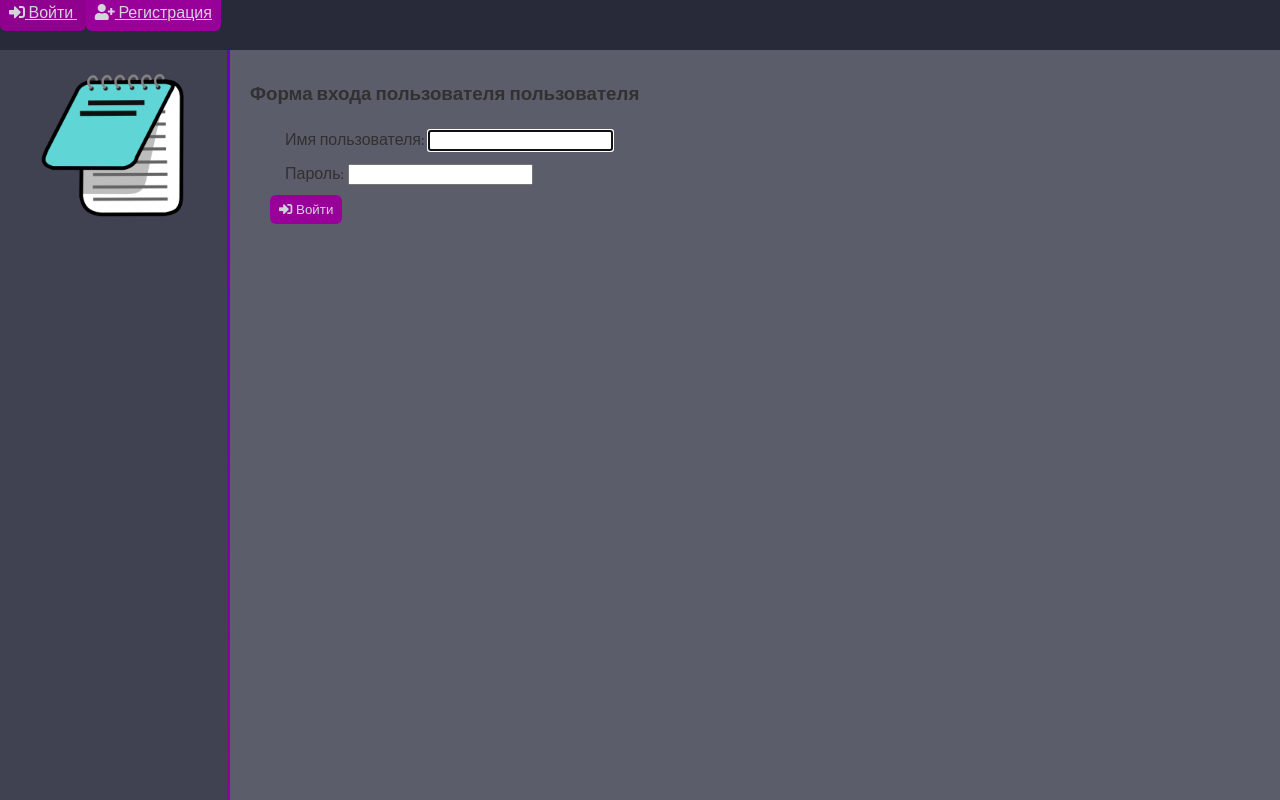
After one commit to SergeyLis82/django-notepad, a Django app: page /login in a window 1280 px wide. The commit adds this page. Run offline with Django 3.2, Linux system fonts and the light colour scheme; some libraries are stand-ins or nearby versions.

Commit message:
Update style

```diff
--- a/groups/models.py
+++ b/groups/models.py
@@ -1,4 +1,5 @@
 from django.db import models
+from django.contrib.auth.models import User
 from notes.models import Notes
 
 # Create your models here.
@@ -7,6 +8,7 @@ class NotesGroups(models.Model):
     groupdescription = models.TextField('Описание группы')
     date_create = models.DateTimeField('Дата создания', auto_now_add=True)
     date_update = models.DateTimeField('Дата обновления', null=True, blank=True)
+    group_owner = models.ForeignKey(User, on_delete=models.CASCADE, default=1, verbose_name="Владелец")
 
     def __str__(self):
         return self.groupname
--- a/main/static/main/css/main.css
+++ b/main/static/main/css/main.css
@@ -9,10 +9,55 @@ html, body {
     margin: 0 auto;
 }
 
+.django-ckeditor-widget {
+    margin-left: 10px;
+}
+
+.main-header {
+    background-color: #282A3A;
+    /*margin-top: 0px;*/
+    position: fixed;
+    top: 0;
+    width: 100%;
+    height: 50px;
+}
+
+.sitename {
+    width: 227px;
+    text-align: center;
+    font-size: 22px;
+    color: #9496A1;
+    position: absolute;
+    top: 50%;
+    transform: translate(0, -50%);
+    /*border: 1px solid green;*/
+}
+.user-panel {
+    position: absolute;
+    right: 0px;
+    top: 50%;
+    transform: translate(0, -50%);
+    margin-right: 20px;
+    padding: 0 10px;
+    /*border: 1px solid green;*/
+}
+.username {
+    float: left;
+    font-size: 22px;
+    color: #9496A1;
+    margin: 0px 10px;
+}
+
+.form-logout {
+    float: left;
+    margin: 0px 10px;
+}
+
 .wrapper {
     float: left;
     width: 227px;
     height: 100%;
+    top: 50px;
     position: fixed;
     overflow-x: hidden;
     background-color: #404252;
@@ -39,18 +84,18 @@ html, body {
 }
 
 .menuItem {
-    margin-top: 12px;
+    /*margin-top: 12px;*/
     font-size: 18px;
     font-weight: 100;
     text-align: center;
     list-style: none;
-    padding: 0 10px;
+    padding: 6px 10px;
     /*border: 1px solid green;*/
 }
 
 .menuItem .entry {
-    font-family: 'SF UI Display Heavy';
-    font-size: 25px;
+    /*font-family: 'SF UI Display Heavy';*/
+    /*font-size: 18px;*/
     padding-left: 30px;
 }
 
@@ -96,12 +141,15 @@ html, body {
 
 main {
     margin-left: 230px;
+    display: block;
+    padding: 60px 0px;
 
 }
 main .features {
     color: rgb(49, 49, 49);
     /*margin-top: 50px;*/
-    padding-top: 20px;
+    margin-left: 20px;
+    padding-top: 0px;
     padding-bottom: 20px;
     text-align: left;
     width: 970px;
--- a/main/templates/main/_layout.html
+++ b/main/templates/main/_layout.html
@@ -11,11 +11,37 @@
   <title>{% block title %}{% endblock %}</title>
 </head>
 <body>
+  <div class="main-header">
+    {% if user.is_authenticated %}
+    <div class="sitename">Notepad</div>
+    <div class="user-panel">
+      <div class="username">{{ user.username }}</div>
+      <form action="{% url 'main:logoutuser' %}" method="POST" class="form-logout">
+        {% csrf_token %}
+        <button type="submit" class="btn">
+          <i class="fas fa-sign-out-alt" aria-hidden="true"></i>
+          <span class="entry">Выход</span>
+        </button>
+      </form>
+    </div>
+    {% else %}
+    <a href="{% url 'main:loginuser' %}" class="btn">
+      <i class="fas fa-sign-in-alt"></i>
+      <span class="entry">Войти</span>
+    </a>
+    <a href="{% url 'main:signupuser' %}" class="btn">
+      <i class="fas fa-user-plus"></i>
+      <span class="entry">Регистрация</span>
+    </a>
+    {% endif %}
+  </div>
   <div class="wrapper">
     <div class="logo">
       <img src="{% static 'main/img/notepad_logo.png' %}" all="Лого">
     </div>
-    <div class="headermenu"><h3>Notepad</h3></div>
+    <!--<div class="headermenu"><h3>Notepad</h3></div>-->
+
+    {% if user.is_authenticated %}
     <menu class="menu">
       <li class="menuItem">
         <a href="{% url 'main:home' %}">
@@ -42,6 +68,10 @@
         </a>
       </li>
     </menu>
+    {% else %}
+    <menu class="menu">
+    </menu>
+    {% endif %}
   </div>
   <main>
     <div class="features">
--- /dev/null
+++ b/main/templates/main/loginuser.html
@@ -0,0 +1,14 @@
+{% extends 'main/_layout.html' %}
+
+{% block title %}{{ title }}{% endblock %}
+
+{% block content %}
+    <h3>{{ heading }}</h3>
+    <p>{{ content|linebreaksbr }}</p>
+    <h2>{{ error }}</h2>
+    <form method="POST">
+    {% csrf_token %}
+    {{ form.as_p }}
+    <button class="btn" style="margin-left: 20px" type="submit"><i class="fas fa-sign-in-alt"></i> Войти</button>
+    </form>
+{% endblock %}
--- a/main/urls.py
+++ b/main/urls.py
@@ -5,5 +5,9 @@ app_name = 'main'
 
 urlpatterns = [
     path('', views.index, name='home'),
-    path('about', views.about, name='about')
+    path('about', views.about, name='about'),
+    # Auth
+    path('signup', views.signupuser, name='signupuser'),
+    path('logout', views.logoutuser, name='logoutuser'),
+    path('login', views.loginuser, name='loginuser'),
 ]
--- a/main/views.py
+++ b/main/views.py
@@ -1,4 +1,8 @@
-from django.shortcuts import render
+from django.contrib.auth.forms import UserCreationForm, AuthenticationForm
+from django.contrib.auth.models import User
+from django.contrib.auth import login, logout, authenticate
+from django.shortcuts import render, redirect
+from django.db import IntegrityError
 import subprocess
 # Create your views here.
 
@@ -19,3 +23,53 @@ def about(request):
     "content": "Lorem ipsum dolor sit amet consectetur adipisicing elit. Doloribus sit voluptatum, praesentium, corrupti illo aliquam blanditiis officiis incidunt obcaecati nisi assumenda. Praesentium doloribus eos commodi reiciendis culpa animi ut et"
   }
   return render(request, 'main/about.html', data)
+
+def signupuser(request):
+  data = {
+    "title": "SignUp",
+    "heading": "Регистрация нового пользователя",
+    "content": "",
+    "error": "",
+    "form": UserCreationForm(),
+  }
+  if request.method == "GET":
+    return render(request, 'main/signupuser.html', data)
+  else:
+    if request.POST['password1'] == request.POST['password2']:
+      try:
+        user = User.objects.create_user(username=request.POST['username'], password=request.POST['password1'])
+        user.save()
+        login(request, user)
+        return redirect('main:home')
+      except IntegrityError:
+        data["error"] = "Пользователь с указанным именем уже существует. Введите другое имя пользователя."
+        return render(request, 'main/signupuser.html', data)
+    else:
+      data["error"] = "Введёные пароли не совпадают"
+      return render(request, 'main/signupuser.html', data)
+
+def loginuser(request):
+  data = {
+    "title": "Login",
+    "heading": "Форма входа пользователя пользователя",
+    "content": "",
+    "error": "",
+    "form": AuthenticationForm(),
+  }
+  if request.method == "GET":
+    return render(request, 'main/loginuser.html', data)
+  else:
+    user = authenticate(request, username=request.POST['username'], password=request.POST['password'])
+    if user is None:
+      data['error'] = "Пользователь или пароль не найдены"
+      return render(request, 'main/loginuser.html', data)
+    else:
+      login(request, user)
+      return redirect('main:home')
+
+
+
+def logoutuser(request):
+  if request.method == "POST":
+    logout(request)
+    return redirect('main:home')
--- a/notes/admin.py
+++ b/notes/admin.py
@@ -18,12 +18,12 @@ class NotesAdminForm(forms.ModelForm):
 class NotesAdmin(admin.ModelAdmin):
   readonly_fields = ('date_create',)
   form = NotesAdminForm
-  list_display = ("title", "preview", "group_name", "date_create", "date_update")
+  list_display = ("title", "preview", "group_name", "date_create", "date_update", "note_owner", "important")
   list_filter = ("group_name",)
 
 class NotesGroupsAdmin(admin.ModelAdmin):
   readonly_fields = ('date_create',)
-  list_display = ("groupname", "groupdescription", "countNotes", "date_create", "date_update")
+  list_display = ("groupname", "groupdescription", "group_owner", "countNotes", "date_create", "date_update")
 
 admin.site.register(Notes, NotesAdmin)
 admin.site.register(NotesGroups, NotesGroupsAdmin)
--- a/notes/models.py
+++ b/notes/models.py
@@ -1,4 +1,6 @@
+from tkinter import CASCADE
 from django.db import models
+from django.contrib.auth.models import User
 from ckeditor.fields import RichTextField
 # Create your models here.
 
@@ -6,9 +8,11 @@ class Notes(models.Model):
     title = models.CharField('Заголовок', max_length=100)
     preview = models.CharField('Превью', max_length=250)
     full_text = RichTextField('Текст', blank=True, null=True)
+    important = models.BooleanField(default=False, verbose_name="Важно")
     date_create = models.DateTimeField('Дата создания', auto_now_add=True)
     date_update = models.DateTimeField('Дата обновления', null=True, blank=True)
     group_name = models.ForeignKey('groups.NotesGroups', on_delete=models.SET_DEFAULT, default=1, verbose_name="Группа")
+    note_owner = models.ForeignKey(User, on_delete=models.CASCADE, default=1, verbose_name="Владелец")
 
     def __str__(self):
         return self.title
```
Also changed, not shown: groups/templates/groups/group.html (+7 -2 lines), groups/views.py (+68 -35 lines), main/templates/main/signupuser.html (added, +14 -0 lines), notes/forms.py (+1 -14 lines), notes/views.py (+7 -3 lines), groups/migrations/0002_notesgroups_group_owner.py (added), groups/migrations/0003_alter_notesgroups_group_owner.py (added), notes/migrations/0004_notes_note_owner_alter_notes_full_text_and_more.py (added), notes/migrations/0005_notes_important_alter_notes_note_owner.py (added).
